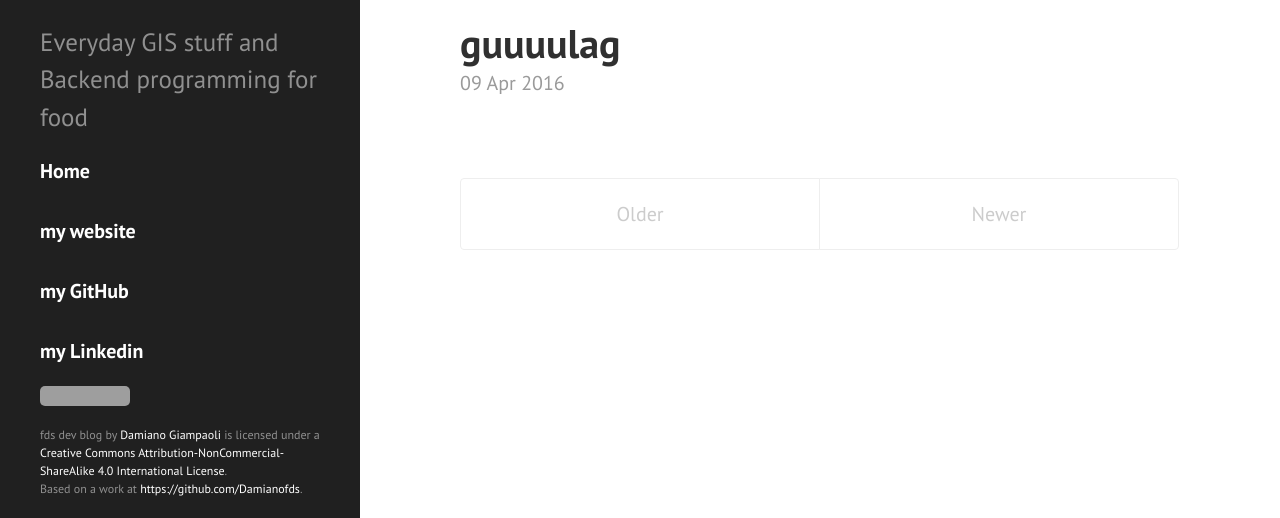
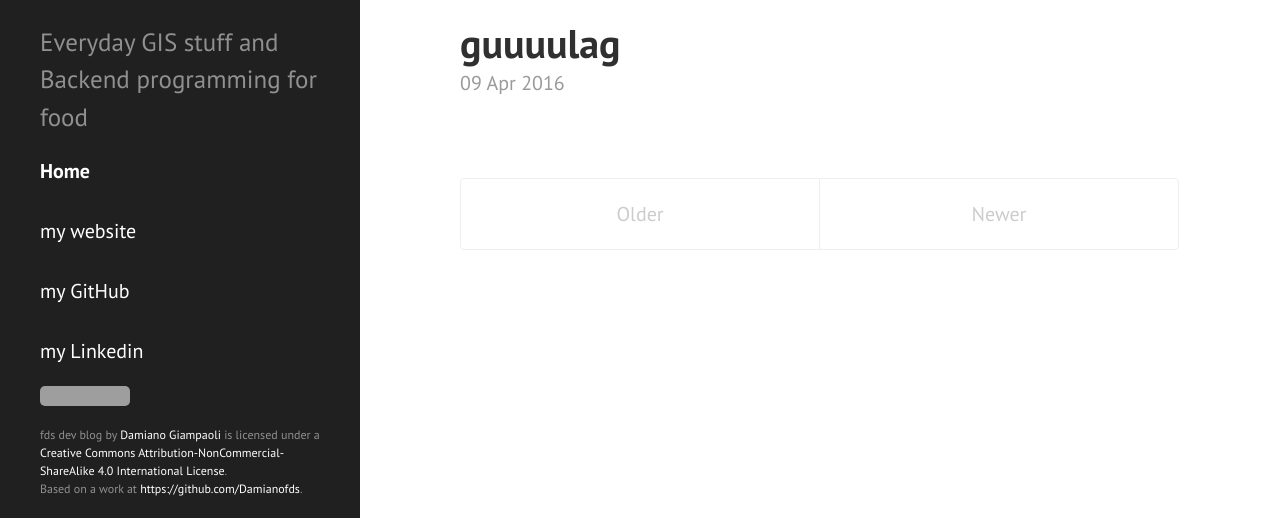
Before and after one commit to f-ds/f-ds.github.io, a Jekyll site: the page built from index.html, in a window 1280 px wide. Shown: the part 382-900 px from the top of the page. Built offline with Jekyll 4.4.1, drawn with Linux system fonts in a browser that asks for light colours; the list of posts is cut into pages by our own code; grey boxes are pictures that could not be loaded.

Commit message:
Update sidebar.html

```diff
--- a/_includes/sidebar.html
+++ b/_includes/sidebar.html
@@ -9,15 +9,15 @@
       <li class="sidebar-nav-item{% if page.title == "Home" %} active{% endif %}">
         <a href="/">Home</a>
       </li>
-      <li class="sidebar-nav-item active">
+      <li class="sidebar-nav-item">
         <br />
         <a href="http://damianofds.github.io/">my website</a>
       </li>
-      <li class="sidebar-nav-item active">
+      <li class="sidebar-nav-item">
         <br />
         <a href="https://github.com/Damianofds">my GitHub</a>
       </li>
-      <li class="sidebar-nav-item active">
+      <li class="sidebar-nav-item">
         <br />
         <a href="https://it.linkedin.com/in/damianofds">my Linkedin</a>
       </li>
```
